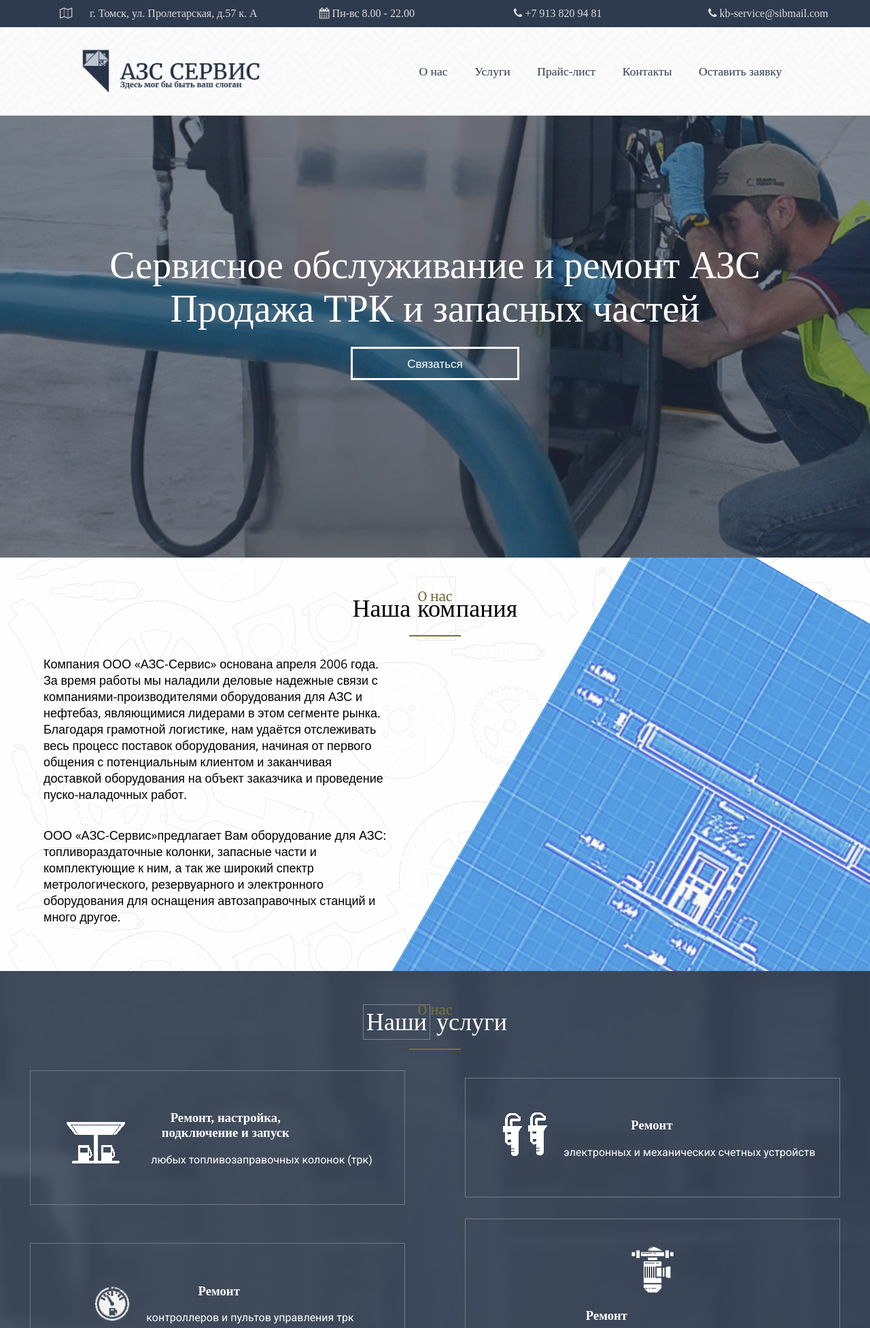
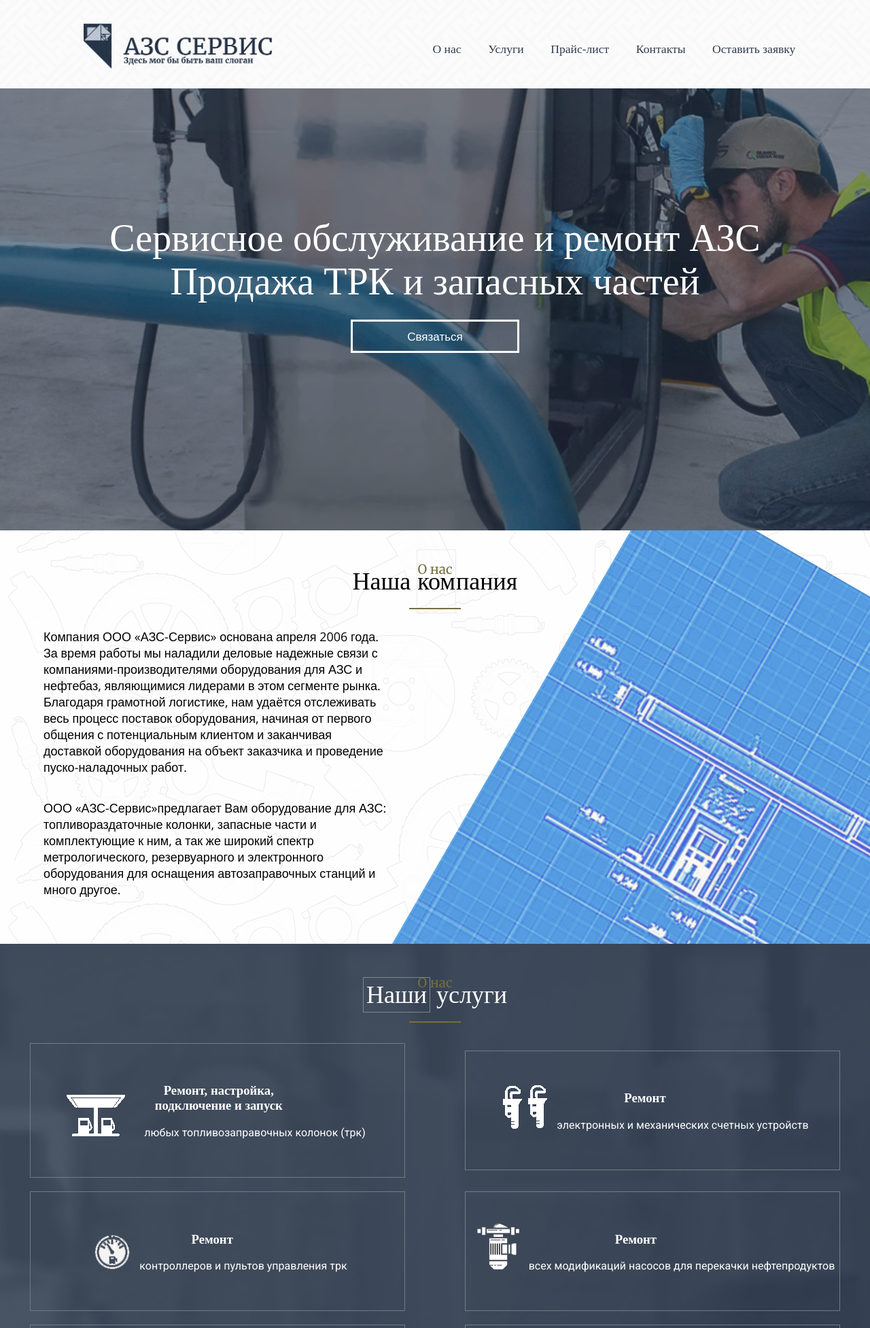
Before and after one commit to berteiusdeveloper/petrolservice, a Django app: page / in a window 1280 px wide. Shown: the top 1953 px of the page at 68% size. Run offline with Django 3.2, Linux system fonts and the light colour scheme; some libraries are stand-ins or nearby versions.

Commit message:
My Django Girls app, first commitsss

```diff
--- a/pricelist/models.py
+++ b/pricelist/models.py
@@ -2,8 +2,8 @@
 
 class ProductCategory(models.Model):
     item_no = models.IntegerField()
-    title = models.CharField(max_length=300, default='')
-    info = models.CharField(max_length=600, default='', blank=True)
+    title = models.CharField(max_length=300)
+    info = models.CharField(max_length=600, blank=True)
     img = models.ImageField(upload_to='product', blank=True)
     def __str__(self):
         return self.title
--- a/pricelist/static/css/responsive.css
+++ b/pricelist/static/css/responsive.css
@@ -9,7 +9,17 @@
   .form{
     width: 100%;
   }
-
+  .header-contacts{
+    display: none;
+  }
+  .header-contacts li  {
+      width: 100%;
+      text-align: center;
+      font-size: 26px;
+  }
+  .logo {
+    width: 320px;
+  }
 }
 
 
@@ -30,7 +40,7 @@
 
   .menu{
     position: relative;
-    top: 50px;
+    top: 45px;
     margin-right: 5%;
     display: inline-block;
     float: right;
@@ -54,6 +64,9 @@
   .cat-image {
     width: 300px;
   }
+
+
+
 }
 
 
@@ -62,31 +75,19 @@
   h1 {
     font-size: 2.8rem;
   }
-  .logo {
-    width: 320px;
-  }
 
   .promo {
     margin: 0;
     padding-top: 100px;
   }
 
-  .header-contacts li  {
-      text-align: center;
+  .service-price, .detail-price{
+    padding-top: 0;
+    min-height: 200px;
   }
-  .header-contacts li  {
-      width: 100%;
-      text-align: center;
-  }
-  .service-price, .detail-price{
-      min-height: 400px;
 
-  }
   .service-price{
     margin-top: 100px;
   }
-  .header-contacts li  {
-    font-size: 20px;
-  }
 
 }
--- a/pricelist/static/css/style.css
+++ b/pricelist/static/css/style.css
@@ -11,6 +11,9 @@
 a {
   text-decoration: none;
 }
+.header-contacts a{
+  color: Gainsboro;
+}
 h1 {
   font-family: 100% 'Merriweather', serif;
   font-size: 3.5rem;
@@ -19,8 +22,10 @@
 .fa-bars{
   color: #2e3b4e;
 }
-.fa-map-o{
+.contacts .fa {
   width: 40px;
+  font-size: 24px;
+
 }
 h2{
   font-family: 100% 'Open Sans', sans-serif;
@@ -44,6 +49,7 @@
 .footer p {
   padding-top: 45px;
 }
+
 .logo {
   width: 300px;
   margin: 0;
@@ -122,6 +128,18 @@
 .header-middle {
   height: 130px;
   background-image: url(../img/midle.png);
+
+}
+
+.fixed {
+  width: 100%;
+  position: fixed;
+  z-index: 1000000;
+  top:-1px;
+  background-image: none;
+  background-color: white;
+  opacity: 0.98;
+  box-shadow: 0 0 20px rgba(1,1,1,0.5);
 }
 .promo {
   background-image: url(../img/header-background.png);
@@ -285,24 +303,29 @@
   margin-top: 20px;
   padding: 40px 0;
 }
+.service-item{
 
+}
 .service-item:hover{
    box-shadow: 0 0 10px rgba(1,1,1,0.5);
-   border-color: goldenrod;
+   border-color: #766e41;
 }
 
 .service-item img {
   display: inline-block;
-  margin-right: 20px;
-  margin-left: 20px;
+  margin-right: 10px;
+  margin-left: 10px;
+  text-align: left;
 }
 .text-item {
   display: inline-block;
 }
 .text-item h3 {
-  width: 70%
+  width: 70%;
 }
+.text-item p{
 
+}
 .price {
   background-image: url(../img/price-background.png);
   background-color: #2e3b4e; /* Цвет фона */
@@ -414,6 +437,11 @@
 
 .form.has-floated-label .field.focus:after {
   width: 100%;
+
+}
+
+.form .text-input:focus, .form .textarea:focus{
+  border-bottom-color: rgba(0, 0, 0, 9);
 }
 
 .form .button {
--- a/pricelist/templates/pricelist/base.html
+++ b/pricelist/templates/pricelist/base.html
@@ -5,14 +5,17 @@
     <title>АЗС-СЕРВИС</title>
     <link href="{% static 'css/style.css' %}" rel="stylesheet">
     <link href="{% static 'css/responsive.css' %}" rel="stylesheet">
-      <link rel="stylesheet" href="{% static 'css/animate.css'%}">
-      <link rel="stylesheet" href="{% static 'css/font-awesome.min.css'%} ">
+    <link rel="stylesheet" href="{% static 'css/animate.css'%}">
+    <link rel="stylesheet" href="{% static 'css/font-awesome.min.css'%} ">
   </head>
-  <body>
+  <body id="body">
     <script src="{% static 'js/jquery-3.2.1.min.js' %} "></script>
     <script>
       $("body").on('click', '[href*="#"]', function(e){
-        var fixed_offset = 0;
+        var fixed_offset,
+        scroll=$(window).scrollTop();
+        fixed_offset = 240;
+        if (scroll >=40) fixed_offset = 120;
         $('html,body').stop().animate({ scrollTop: $(this.hash).offset().top - fixed_offset }, 1000);
         e.preventDefault();
       });
@@ -37,10 +40,10 @@
         </ul>
       </nav>
       <ul class="header-contacts">
-          <li><i class="fa fa-map-o"></i> г. Томск, ул. Пролетарская, д.57 к. А</li>
-          <li><i class="fa fa-calendar"></i>  Пн-вс 8.00 - 22.00</li>
+          <li><a href="#map"><i class="fa fa-map-marker"></i> г. Томск, ул. Пролетарская, д.57 к. А</a> </li>
+          <li><i class="fa fa-clock-o"></i>  Пн-вс 8.00 - 22.00</li>
           <li><i class="fa fa-phone"></i>  +7 913 820 94 81</li>
-          <li><i class="fa fa-phone"></i> kb-service@sibmail.com</li>
+          <li><i class="fa fa-envelope-o"></i> kb-service@sibmail.com</li>
       </ul>
       <div class="header-middle">
         <div class="header-logo">
@@ -53,7 +56,7 @@
           <li><a href="#contacts">Контакты</a></li>
           <li><a href="#contacts-comp">Оставить заявку</a></li>
         </ul>
-        <a href="#" class="menu navbar-toggle"><i class="fa fa-bars fa-2x"></i></a>
+        <a href="#" class="menu navbar-toggle"><i class="fa fa-bars fa-3x"></i></a>
       </div>
     </header>
     <main>
@@ -69,28 +72,28 @@
       <div class ="contacts" id="contacts-comp">
         <ul>
           <li>
-            <i class="fa fa-map-o"></i>
+            <i class="fa fa-map-marker"></i>
             <div class="contact-item">
               <p><b>Адрес</b></p>
               <p>г. Томск, ул. Пролетарская, д.57 к. А</p>
             </div>
           </li>
           <li>
-            <i class="fa fa-map-o"></i>
+            <i class="fa fa-clock-o"></i>
             <div class="contact-item">
               <p><b>Email</b></p>
               <p>kb-service@sibmail.com</p>
             </div>
           </li>
           <li>
-            <i class="fa fa-map-o"></i>
+            <i class="fa fa-phone"></i>
             <div class="contact-item">
               <p><b>Часы работы:</b></p>
               <p>Пн-вс 8.00 - 22.00</p>
             </div>
           </li>
           <li>
-            <i class="fa fa-map-o"></i>
+            <i class="fa fa-envelope-o"></i>
             <div class="contact-item">
               <p><b>Телефон</b></p>
               <p>Пн-вс 8.00 - 22.00</p>
@@ -117,6 +120,7 @@
     </main>
     <footer class="footer">
       <p>Copyright © 2017 АЗС-СЕРВИС</p>
+      <a href="#body" class=""><i class="fa fa-angle-up fa-2x" style="color: white; float: right; position:relative; top:-40px; right:40px; margin-bottom:-12px;"></i></a>
     </footer>
 
 
@@ -133,7 +137,14 @@
           });
         }
       </script>
-
+      <script>
+        $(window).scroll(function(){
+          var sticky = $('.header-middle'),
+          scroll=$(window).scrollTop();
+          if (scroll >=40) sticky.addClass('fixed');
+          else sticky.removeClass('fixed');
+        });
+      </script>
       <script async defer
       src="https://maps.googleapis.com/maps/api/js?key=AIzaSyDyv5SR7lkO2RJgHNbFXmcLjH8W1MIsaY4&callback=initMap">
       </script>
```
Also changed, not shown: pricelist/migrations/0005_auto_20170926_1609.py (added).
